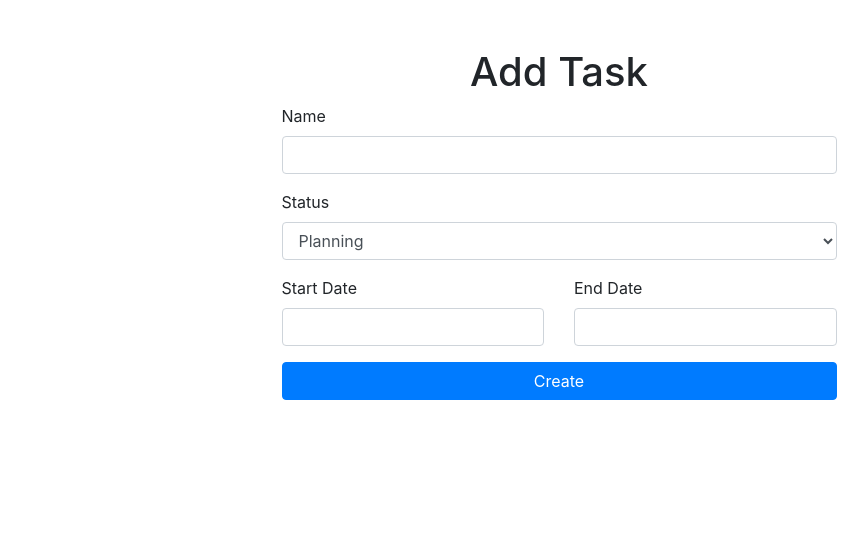
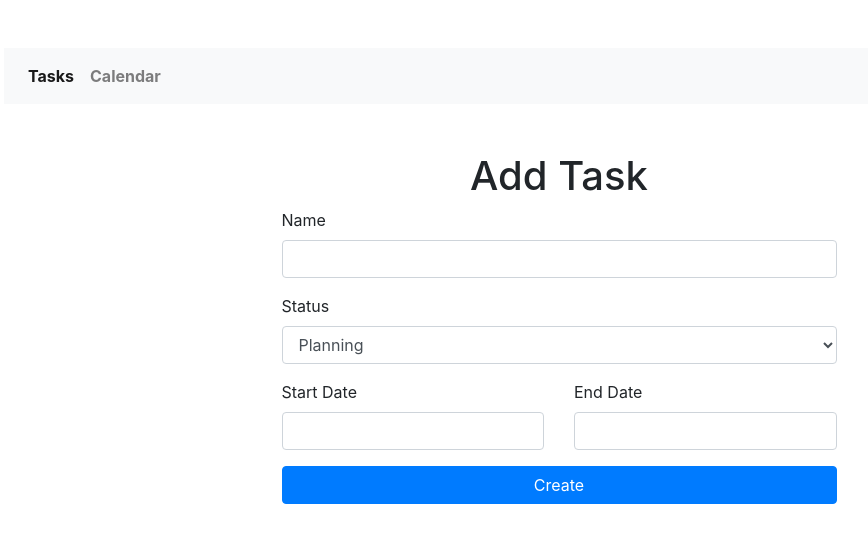
Before and after one commit to hongquan95/php_test, a PHP site: page /tasks/create in a window 1280 px wide. Shown: the top 543 px of the page, without its empty margins (81-949 px from the left). Run offline with PHP 8.4, Linux system fonts and the light colour scheme; some libraries are stand-ins or nearby versions.

Commit message:
Modify view

```diff
--- a/public/task/calendar.php
+++ b/public/task/calendar.php
@@ -11,6 +11,7 @@
     </head>
     <body>
         <div class="container mt-5">
+            <?php require_once('public/template/nav.php') ?>
             <div id='calendar'></div>
         </div>
     </body>
--- a/public/task/create.php
+++ b/public/task/create.php
@@ -7,7 +7,8 @@
         <script src="/public/task.js"></script>
 	</head>
     <body>
-        <div class="container">
+        <div class="container mt-5">
+            <?php require_once('public/template/nav.php') ?>
             <h1 class="text-center mt-5">Add Task</h1>
             <form action="/tasks/store" method="post" class="mx-auto w-50">
                 <div class="form-group">
--- a/public/task/edit.php
+++ b/public/task/edit.php
@@ -7,7 +7,8 @@
         <script src='/public/task.js'></script>
 	</head>
     <body>
-        <div class="container">
+        <div class="container mt-5">
+            <?php require_once('public/template/nav.php') ?>
             <h1 class="text-center mt-5">Edit Task</h1>
             <form action="/tasks/<?php echo $task['id'] ?>/update" method="post" class="mx-auto w-50">
                 <div class="form-group">
--- a/public/task/index.php
+++ b/public/task/index.php
@@ -13,6 +13,7 @@
     </style>
     <body>
         <div class="container mt-5">
+            <?php require_once('public/template/nav.php') ?>
             <table class="table table-striped">
                 <tr class="bg-warning">
                     <th>#</th>
--- /dev/null
+++ b/public/template/nav.php
@@ -0,0 +1,12 @@
+<nav class="navbar navbar-expand-lg navbar-light bg-light">
+    <div class="collapse navbar-collapse" id="navbarNav">
+        <ul class="navbar-nav">
+            <li class="nav-item active">
+                <a class="nav-link font-weight-bold" href="/tasks">Tasks <span class="sr-only">(current)</span></a>
+            </li>
+            <li class="nav-item">
+                <a class="nav-link font-weight-bold" href="/calendar">Calendar</a>
+            </li>
+        </ul>
+    </div>
+</nav>
```
